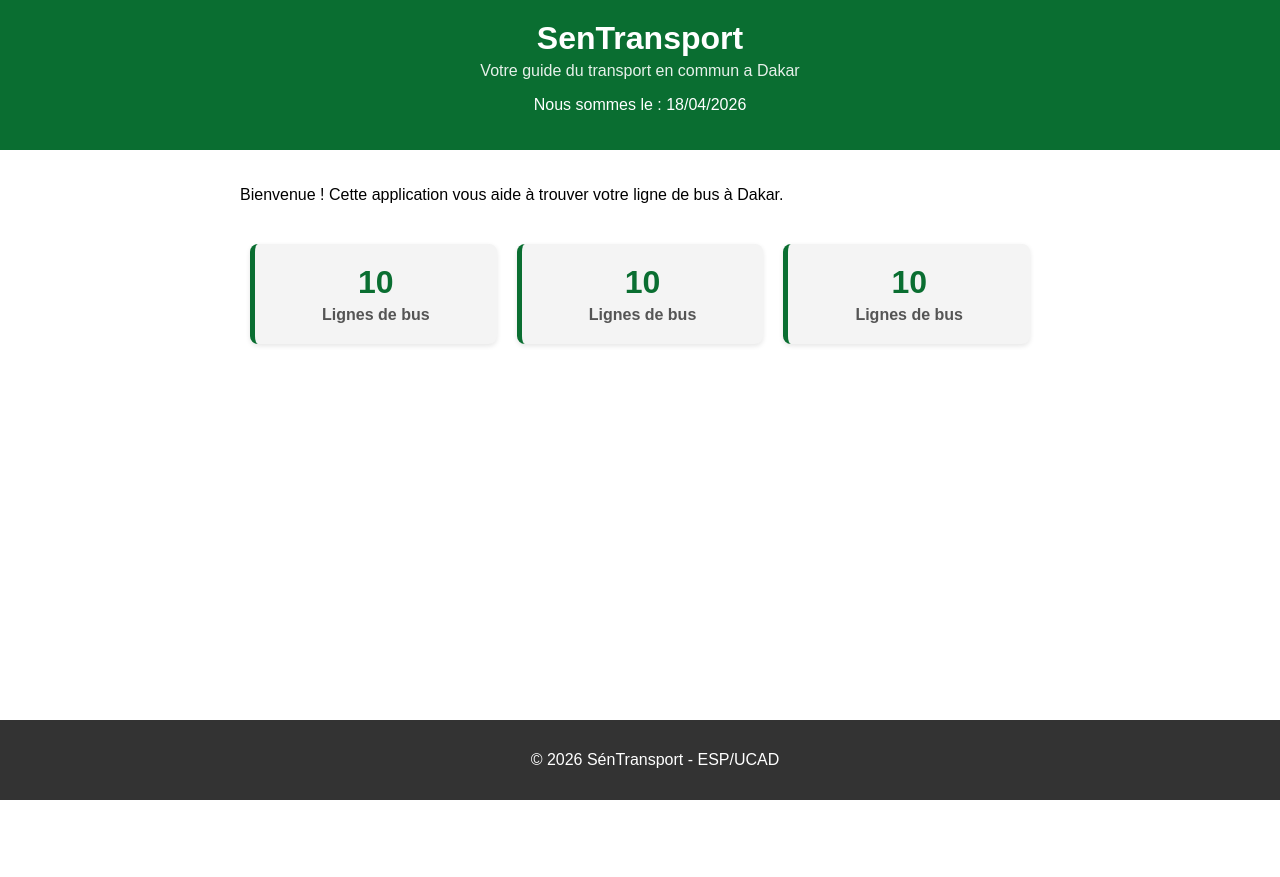
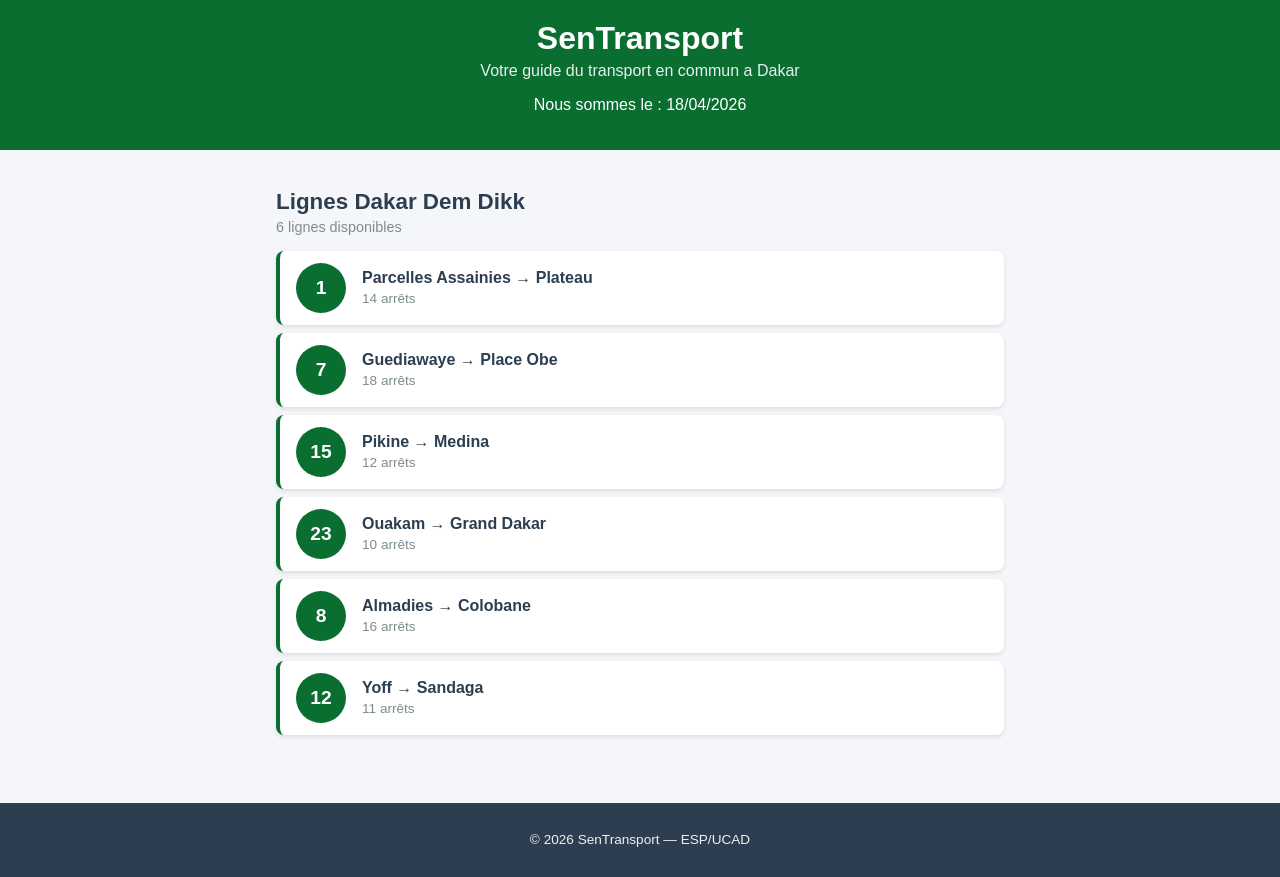
Before and after one commit to nthiamadji39-crypto/sentransport, a React (Create React App) app: page / in a window 1280 px wide. Before the commit the page ends 800 px from the top, so only its background shows below. Built offline with nearby package versions, Linux system fonts and the light colour scheme.

Commit message:
LAB 2 : composants statiques LigneBus et ListeLgnes

```diff
--- a/src/App.css
+++ b/src/App.css
@@ -1,15 +1,20 @@
 .App {
 font-family: Arial, sans-serif;
 min-height: 100vh;
+background-color: #f5f6fa;
+display: flex;
+flex-direction: column;
 }
 .contenu {
 padding: 20px;
 max-width: 800px;
 margin: 0 auto;
+width: 100%;
+box-sizing: border-box;
+flex: 1;
 }
-.stats-container {
-  display: flex;
-  justify-content: space-between;
-  margin-top: 30px;
-  flex-wrap: wrap; /* Permet de passer à la ligne sur mobile */
+@media (max-width: 600px) {
+.contenu {
+padding: 12px;
 }
+}
--- a/src/App.js
+++ b/src/App.js
@@ -1,26 +1,34 @@
 import './App.css';
 import Header from './Header';
+import ListeLignes from './ListeLignes';
 import Footer from './Footer';
-import Statistique from './Statistique'; // 1. Import du nouveau composant
-
 function App() {
+const lignes = [
+{ id: 1, numero: "1", depart: "Parcelles Assainies",
+arrivee: "Plateau",
+arrets: 14 },
+{ id: 2, numero: "7", depart: "Guediawaye",
+arrivee: "Place Obe", arrets: 18 },
+{ id: 3, numero: "15", depart: "Pikine",
+arrivee: "Medina",
+arrets: 12 },
+{ id: 4, numero: "23", depart: "Ouakam",
+arrivee: "Grand Dakar", arrets: 10 },
+{ id: 5, numero: "8", depart: "Almadies",
+arrivee: "Colobane",
+arrets: 16 },
+{ id: 6, numero: "12", depart: "Yoff",
+arrivee: "Sandaga",
+arrets: 11 },
+];
 return (
 <div className="App">
 <Header />
-
 <main className="contenu">
-        <p>Bienvenue ! Cette application vous aide à trouver votre ligne de bus à Dakar.</p>
-
-        <div className="stats-container">
-          <Statistique />
-          <Statistique />
-          <Statistique />
-        </div>
+<ListeLignes lignes={lignes} />
 </main>
-
 <Footer />
 </div>
 );
 }
-
 export default App;
--- a/src/Footer.css
+++ b/src/Footer.css
@@ -1,9 +1,8 @@
 .footer {
-  background-color: #333;
-  color: white;
-  text-align: center;
-  padding: 15px;
-  position: fixed;
-  bottom: 0;
-  width: 100%;
+background-color: #2c3e50;
+color: #ecf0f1;
+text-align: center;
+padding: 16px;
+margin-top: 40px;
+font-size: 0.85rem;
 }
--- a/src/Footer.js
+++ b/src/Footer.js
@@ -1,11 +1,9 @@
 import './Footer.css';
-
 function Footer() {
-  return (
-    <footer className="footer">
-      <p>© 2026 SénTransport - ESP/UCAD</p>
-    </footer>
-  );
+return (
+<footer className="footer">
+<p>&copy; 2026 SenTransport &mdash; ESP/UCAD</p>
+</footer>
+);
 }
-
 export default Footer;
--- /dev/null
+++ b/src/LigneBus.css
@@ -0,0 +1,44 @@
+.ligne-bus {
+display: flex;
+align-items: center;
+padding: 12px 16px;
+margin: 8px 0;
+background-color: #ffffff;
+border-radius: 8px;
+border-left: 4px solid #0a6e31;
+box-shadow: 0 2px 4px rgba(0, 0, 0, 0.1);
+cursor: pointer;
+transition: transform 0.2s, box-shadow 0.2s;
+}
+.ligne-bus:hover {
+transform: translateX(4px);
+box-shadow: 0 4px 8px rgba(0, 0, 0, 0.15);
+}
+.ligne-numero {
+background-color: #0a6e31;
+color: white;
+font-weight: bold;
+font-size: 1.2rem;
+width: 50px;
+height: 50px;
+border-radius: 50%;
+display: flex;
+align-items: center;
+justify-content: center;
+margin-right: 16px;
+flex-shrink: 0;
+}
+.ligne-info {
+display: flex;
+flex-direction: column;
+}
+.ligne-trajet {
+font-size: 1rem;
+font-weight: 600;
+color: #2c3e50;
+}
+.ligne-arrets {
+font-size: 0.85rem;
+color: #7f8c8d;
+margin-top: 4px;
+}
--- /dev/null
+++ b/src/LigneBus.js
@@ -0,0 +1,15 @@
+import './LigneBus.css';
+
+function LigneBus({ numero, depart, arrivee, arrets }) {
+  return (
+    <div className="ligne-bus">
+      <div className="ligne-numero">{numero}</div>
+      <div className="ligne-info">
+        <span className="ligne-trajet">{depart} &rarr; {arrivee}</span>
+        <span className="ligne-arrets">{arrets} arrêts</span>
+      </div>
+    </div>
+  );
+}
+
+export default LigneBus;
--- /dev/null
+++ b/src/ListeLignes.css
@@ -0,0 +1,14 @@
+.liste-lignes {
+padding: 0 16px;
+}
+.liste-titre {
+color: #2c3e50;
+font-size: 1.4rem;
+margin-bottom: 4px;
+}
+.liste-description {
+color: #7f8c8d;
+font-size: 0.9rem;
+margin-top: 0;
+margin-bottom: 16px;
+}
--- /dev/null
+++ b/src/ListeLignes.js
@@ -0,0 +1,22 @@
+import LigneBus from './LigneBus';
+import './ListeLignes.css';
+function ListeLignes({ lignes }) {
+    return (
+        <div className="liste-lignes">
+        <h2 className="liste-titre">Lignes Dakar Dem Dikk</h2>
+        <p className="liste-description">
+            {lignes.length} lignes disponibles
+        </p>
+        {lignes.map(ligne => (
+                <LigneBus
+                    key={ligne.id}
+                    numero={ligne.numero}
+                    depart={ligne.depart}
+                    arrivee={ligne.arrivee}
+                    arrets={ligne.arrets}
+                />
+            ))}
+        </div>
+    );
+}
+export default ListeLignes;
```
Lines whose indentation alone changed are shown as unchanged.
